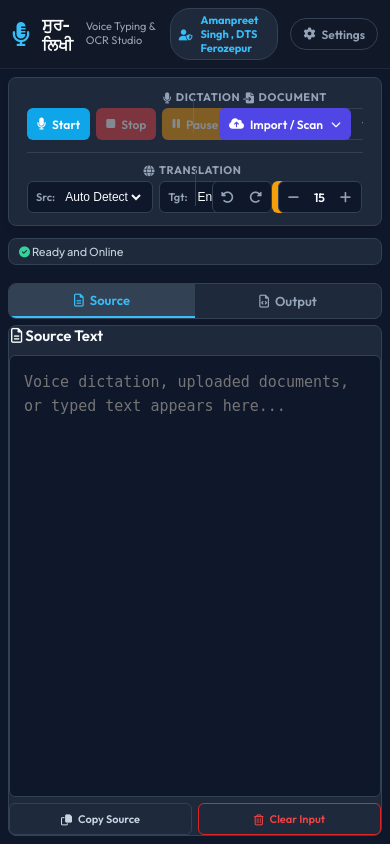
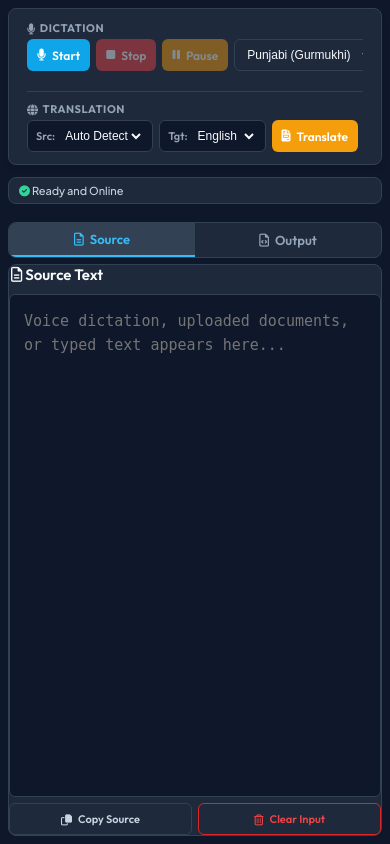
Before and after one commit to amanbhullar88/punjabi-ocr-studio, a Flask app: page / in a window 390 px wide. Run offline with Flask 3, Linux system fonts and the light colour scheme; some libraries are stand-ins or nearby versions.

Commit message:
Add files via upload

```diff
--- a/static/css/style.css
+++ b/static/css/style.css
@@ -756,41 +756,67 @@ input:checked + .slider:before {
         margin: 0;
     }
 
+    /* 2b. Hide top header branding on mobile for native app feel */
+    .studio-top-bar {
+        display: none !important;
+    }
+
     /* 3. Control Panel Toolbar */
-    .studio-header {
-        flex-shrink: 0;
-        padding: 8px;
+    .app-toolbar {
+        padding: 8px 10px;
+        gap: 8px;
         margin-bottom: 6px;
-        border-radius: 8px;
+        border-radius: 0; /* Full edge-to-edge mobile app aesthetic */
     }
 
     .toolbar-row {
         display: flex;
         flex-direction: row;
-        flex-wrap: wrap;
+        flex-wrap: nowrap !important;
         align-items: center;
-        gap: 6px;
+        gap: 12px;
+        width: 100%;
+        overflow-x: auto !important;
+        scrollbar-width: none;
+        -webkit-overflow-scrolling: touch;
     }
 
-    .toolbar-row.row-second {
-        margin-top: 6px;
-        padding-top: 6px;
+    .toolbar-row::-webkit-scrollbar {
+        display: none;
+    }
+
+    .row-second-ribbon {
+        margin-top: 8px;
+        padding-top: 8px;
         border-top: 1px solid #334155;
     }
 
     .toolbar-group {
         display: flex;
-        flex-direction: row;
-        flex-wrap: wrap;
+        flex-direction: column !important;
+        align-items: flex-start !important;
+        gap: 4px;
+        flex: 0 0 auto !important;
+        min-width: 0 !important;
+    }
+
+    .group-controls {
+        display: flex;
+        flex-wrap: nowrap !important;
+        gap: 4px;
         align-items: center;
-        gap: 4px;
-        flex: 1;
-        min-width: 150px;
     }
 
     .toolbar-group > * {
-        flex: 1;
-        min-width: 60px;
+        flex: 0 0 auto !important;
+        min-width: 0 !important;
+    }
+
+    .group-divider {
+        display: block !important;
+        height: 32px !important;
+        align-self: center;
+        margin: 0 !important;
     }
 
     .form-select, .form-control {
```
